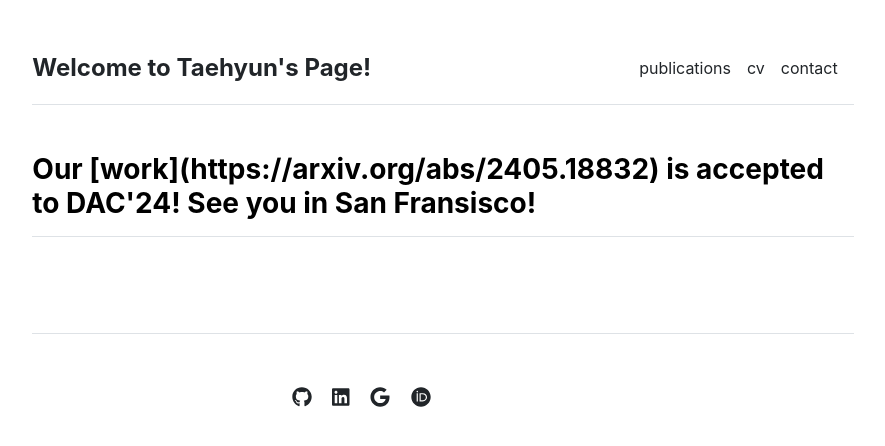
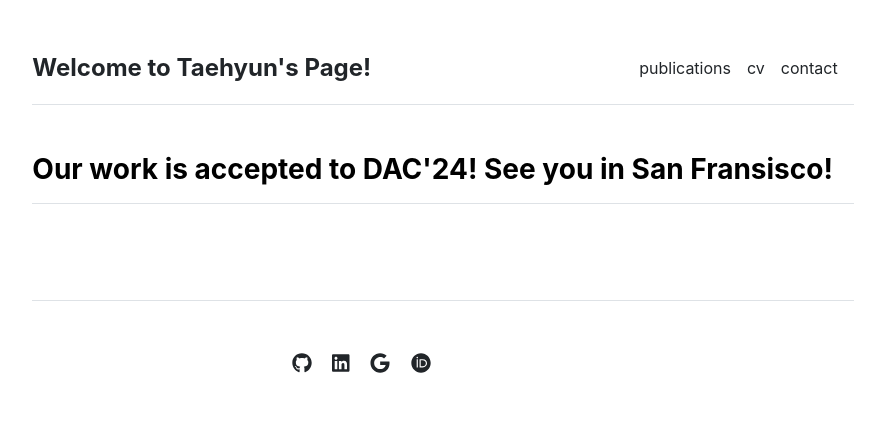
Before and after one commit to taehyunzzz/taehyunzzz.github.io, a Jekyll site: the page built from _posts/2024-03-01-new-paper-published.md, in a window 1280 px wide. Shown: the top 446 px of the page, without its empty margins (197-1082 px from the left). Built offline with Jekyll 4.4.1, drawn with Linux system fonts in a browser that asks for light colours; part of the change alters nothing that is shown.

```diff
--- a/_posts/2024-03-01-new-paper-published.md
+++ b/_posts/2024-03-01-new-paper-published.md
@@ -1,4 +1,4 @@
 ---
 layout: post
-title: "Our [work](https://arxiv.org/abs/2405.18832) is accepted to DAC'24! See you in San Fransisco!"
+title: "Our work is accepted to DAC'24! See you in San Fransisco!"
 ---
```
